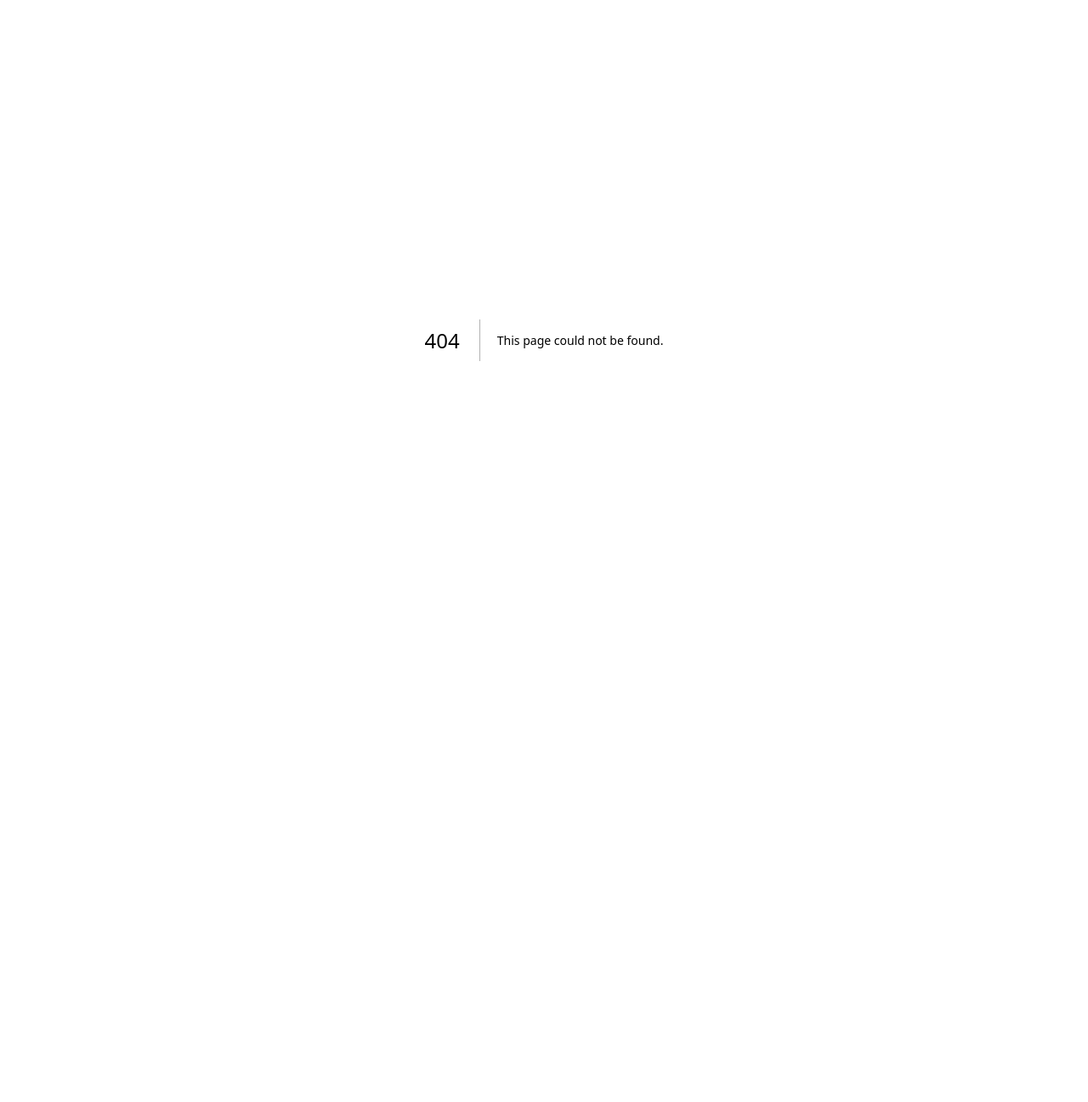
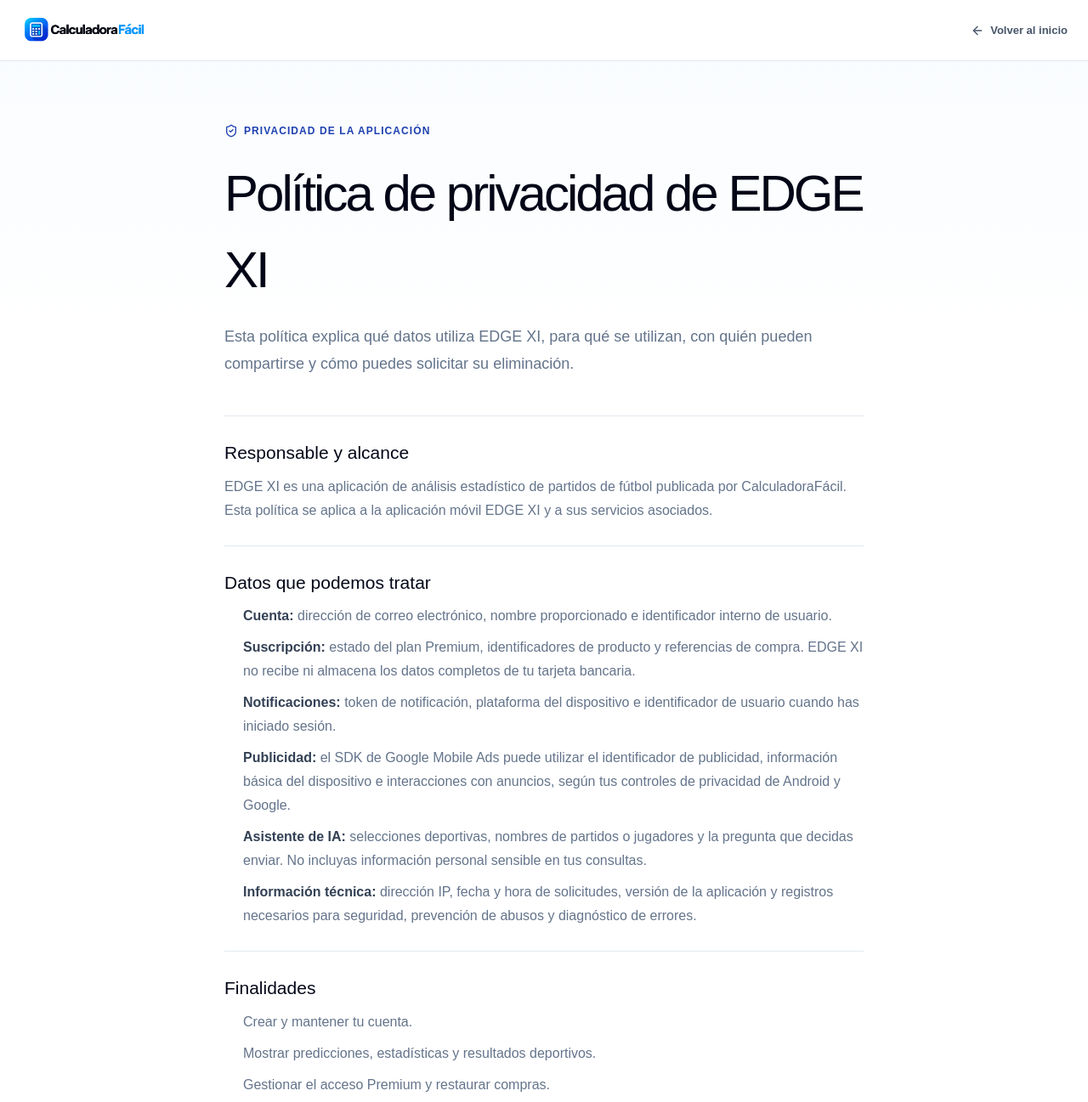
Before and after one commit to Luispolonio/calculadorafacil, a Next.js app: page /privacidad/edgexi in a window 1280 px wide. Before the commit this address had no page. Shown: the top 1297 px of the page at 85% size. Before the commit the page ends 800 px from the top, so only its background shows below. Built offline with nearby package versions, Linux system fonts and the light colour scheme.

Commit message:
Add EDGE XI privacy policy

```diff
--- a/app/globals.css
+++ b/app/globals.css
@@ -1485,6 +1485,27 @@
   line-height: 1.75;
   margin: 0;
 }
+.edge-privacy-page .kicker svg {
+  width: 16px;
+}
+.edge-privacy-page section ul {
+  margin: 0;
+  padding-left: 22px;
+  color: var(--muted);
+  line-height: 1.75;
+}
+.edge-privacy-page section li + li {
+  margin-top: 9px;
+}
+.edge-privacy-page section strong {
+  color: #334155;
+}
+.edge-privacy-page section a {
+  color: var(--blue);
+  font-weight: 750;
+  text-decoration: underline;
+  text-underline-offset: 3px;
+}
 .legal-updated {
   margin-top: 35px;
   font-size: 12px;
--- /dev/null
+++ b/app/privacidad/edgexi/page.tsx
@@ -0,0 +1,176 @@
+import type { Metadata } from "next";
+import Image from "next/image";
+import Link from "next/link";
+import { ArrowLeft, ShieldCheck } from "lucide-react";
+
+export const metadata: Metadata = {
+  title: "Política de privacidad de EDGE XI",
+  description:
+    "Información sobre la recopilación, uso, conservación y eliminación de datos en la aplicación EDGE XI.",
+  alternates: { canonical: "/privacidad/edgexi" },
+  robots: { index: true, follow: true },
+};
+
+export default function EdgeXiPrivacyPage() {
+  return (
+    <div className="legal-site">
+      <header className="calc-header">
+        <Link className="brand" href="/">
+          <Image
+            className="brand-logo"
+            src="/calculadora-facil-logo.png"
+            alt="CalculadoraFácil"
+            width={180}
+            height={60}
+            priority
+          />
+        </Link>
+        <Link className="back-home" href="/">
+          <ArrowLeft />
+          Volver al inicio
+        </Link>
+      </header>
+
+      <main className="legal-page edge-privacy-page">
+        <span className="kicker">
+          <ShieldCheck /> Privacidad de la aplicación
+        </span>
+        <h1>Política de privacidad de EDGE XI</h1>
+        <p className="legal-intro">
+          Esta política explica qué datos utiliza EDGE XI, para qué se utilizan,
+          con quién pueden compartirse y cómo puedes solicitar su eliminación.
+        </p>
+
+        <section>
+          <h2>Responsable y alcance</h2>
+          <p>
+            EDGE XI es una aplicación de análisis estadístico de partidos de
+            fútbol publicada por CalculadoraFácil. Esta política se aplica a la
+            aplicación móvil EDGE XI y a sus servicios asociados.
+          </p>
+        </section>
+
+        <section>
+          <h2>Datos que podemos tratar</h2>
+          <ul>
+            <li>
+              <strong>Cuenta:</strong> dirección de correo electrónico, nombre
+              proporcionado e identificador interno de usuario.
+            </li>
+            <li>
+              <strong>Suscripción:</strong> estado del plan Premium,
+              identificadores de producto y referencias de compra. EDGE XI no
+              recibe ni almacena los datos completos de tu tarjeta bancaria.
+            </li>
+            <li>
+              <strong>Notificaciones:</strong> token de notificación,
+              plataforma del dispositivo e identificador de usuario cuando has
+              iniciado sesión.
+            </li>
+            <li>
+              <strong>Publicidad:</strong> el SDK de Google Mobile Ads puede
+              utilizar el identificador de publicidad, información básica del
+              dispositivo e interacciones con anuncios, según tus controles de
+              privacidad de Android y Google.
+            </li>
+            <li>
+              <strong>Asistente de IA:</strong> selecciones deportivas, nombres
+              de partidos o jugadores y la pregunta que decidas enviar. No
+              incluyas información personal sensible en tus consultas.
+            </li>
+            <li>
+              <strong>Información técnica:</strong> dirección IP, fecha y hora
+              de solicitudes, versión de la aplicación y registros necesarios
+              para seguridad, prevención de abusos y diagnóstico de errores.
+            </li>
+          </ul>
+        </section>
+
+        <section>
+          <h2>Finalidades</h2>
+          <ul>
+            <li>Crear y mantener tu cuenta.</li>
+            <li>Mostrar predicciones, estadísticas y resultados deportivos.</li>
+            <li>Gestionar el acceso Premium y restaurar compras.</li>
+            <li>Responder las consultas enviadas al asistente de IA.</li>
+            <li>Enviar notificaciones que hayas autorizado.</li>
+            <li>Mostrar anuncios y medir su funcionamiento.</li>
+            <li>Proteger la aplicación, prevenir fraude y corregir errores.</li>
+          </ul>
+        </section>
+
+        <section>
+          <h2>Proveedores de servicio</h2>
+          <p>
+            Para operar la aplicación podemos compartir únicamente los datos
+            necesarios con Supabase (cuentas y base de datos), RevenueCat y
+            Google Play (suscripciones), Google Mobile Ads (publicidad), Expo
+            (notificaciones), Groq (procesamiento de consultas de IA) y
+            API-Football (información deportiva). Cada proveedor trata los
+            datos conforme a sus propias condiciones y políticas de privacidad.
+            No vendemos tus datos personales.
+          </p>
+        </section>
+
+        <section>
+          <h2>Conservación y seguridad</h2>
+          <p>
+            Conservamos los datos de la cuenta mientras permanezca activa y los
+            registros técnicos durante el tiempo razonablemente necesario para
+            prestar y proteger el servicio. Determinados registros de compras o
+            seguridad pueden conservarse cuando exista una obligación legal o
+            sean necesarios para prevenir fraude. Aplicamos controles técnicos
+            y organizativos razonables, aunque ningún sistema puede garantizar
+            seguridad absoluta.
+          </p>
+        </section>
+
+        <section id="eliminacion">
+          <h2>Eliminación de cuenta y datos</h2>
+          <p>
+            Puedes solicitar la eliminación de tu cuenta enviando un correo
+            desde la dirección registrada a{" "}
+            <a href="mailto:contacto@calculadorafacil.dev?subject=Eliminar%20cuenta%20EDGE%20XI">
+              contacto@calculadorafacil.dev
+            </a>{" "}
+            con el asunto <strong>“Eliminar cuenta EDGE XI”</strong>. Tras
+            verificar la solicitud, eliminaremos la cuenta, el perfil y los
+            tokens de notificación asociados. Las referencias que debamos
+            conservar por obligaciones legales, resolución de disputas o
+            prevención de fraude se limitarán a esos fines y se eliminarán al
+            finalizar el periodo aplicable.
+          </p>
+        </section>
+
+        <section>
+          <h2>Tus opciones</h2>
+          <p>
+            Puedes desactivar las notificaciones y limitar o restablecer el ID
+            de publicidad desde los ajustes de Android. También puedes solicitar
+            acceso, corrección o eliminación de tus datos escribiendo a nuestro
+            correo de contacto. La cancelación de Premium se gestiona desde las
+            suscripciones de Google Play y conserva el acceso hasta finalizar el
+            periodo pagado.
+          </p>
+        </section>
+
+        <section>
+          <h2>Cambios y contacto</h2>
+          <p>
+            Podemos actualizar esta política cuando cambien las funciones o los
+            proveedores de EDGE XI. Publicaremos la versión vigente en esta
+            misma URL. Para dudas de privacidad, escribe a{" "}
+            <a href="mailto:contacto@calculadorafacil.dev">
+              contacto@calculadorafacil.dev
+            </a>
+            .
+          </p>
+        </section>
+
+        <p className="legal-updated">
+          Última actualización: 15 de septiembre de 2026
+        </p>
+      </main>
+    </div>
+  );
+}
--- a/app/sitemap.ts
+++ b/app/sitemap.ts
@@ -33,6 +33,11 @@
       changeFrequency: "weekly",
       priority: 1,
     },
+    {
+      url: `${baseUrl}/privacidad/edgexi`,
+      changeFrequency: "yearly",
+      priority: 0.4,
+    },
     ...calculatorRoutes.map((route) => ({
       url: `${baseUrl}/${route}`,
       changeFrequency: "monthly" as const,
```
